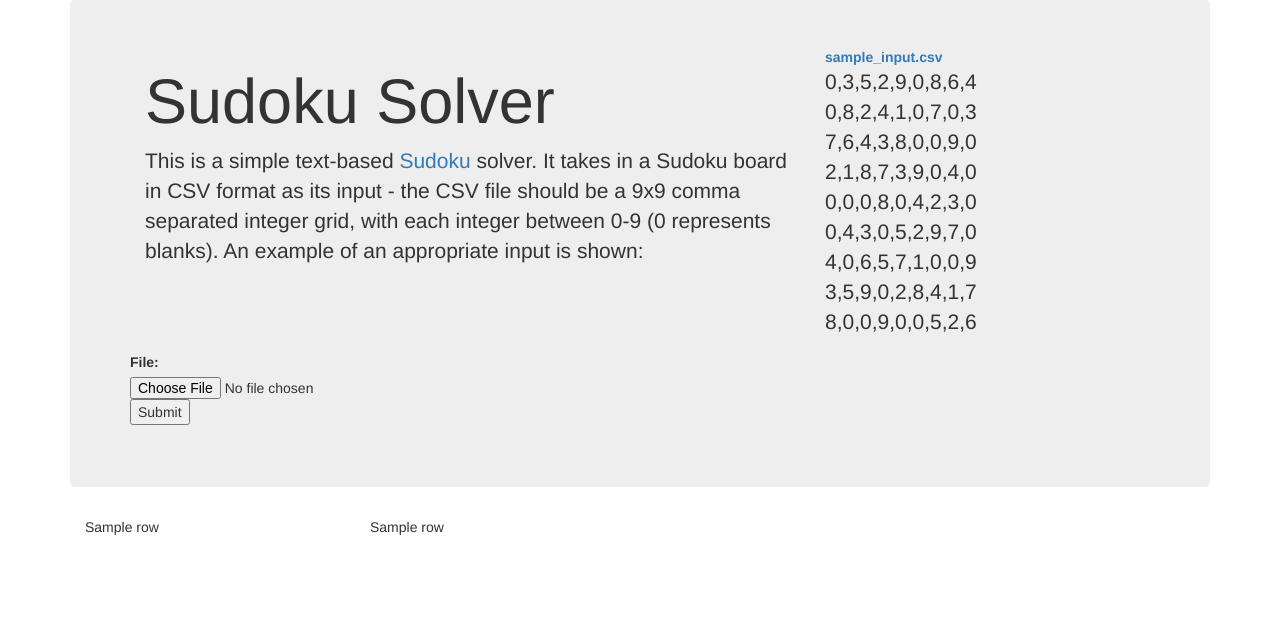
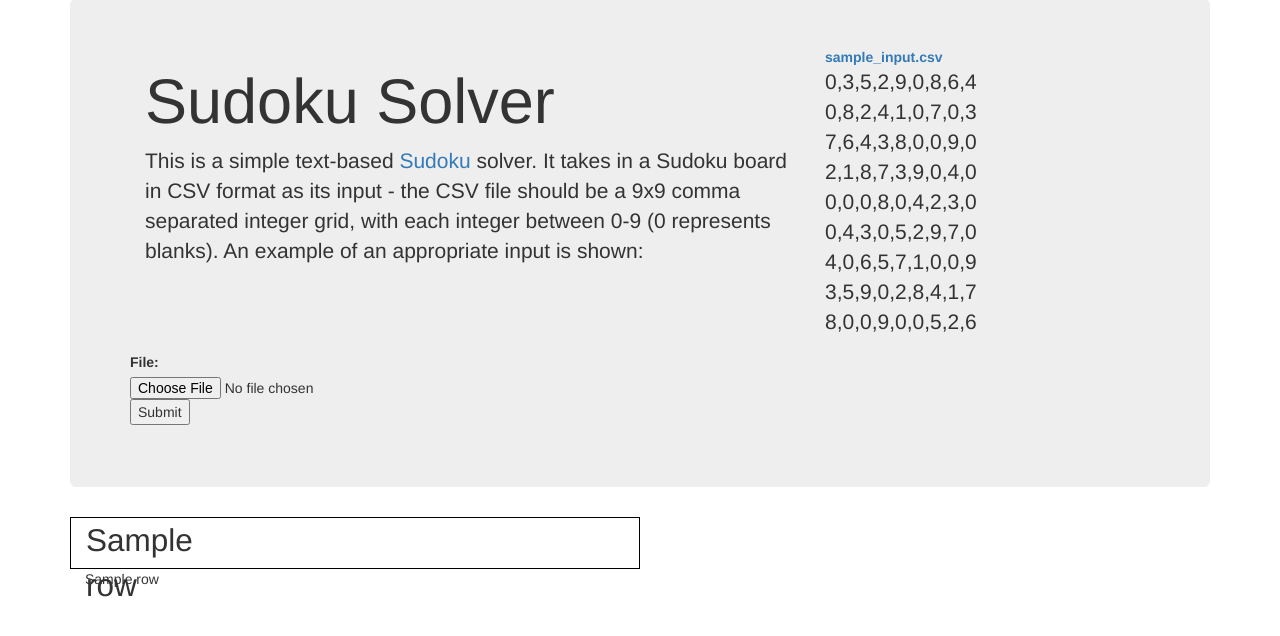
Before and after one commit to hyperbit/sudoku-solver-app, a Django app: template sudoku/templates/sudoku/index.html in a window 1280 px wide. Shown: the part 71-707 px from the top of the page. Run offline with Django 3.2, Linux system fonts and the light colour scheme; tables that the repository leaves empty hold one stand-in row (values such as "Sample post"); the template is opened without the code that fills it: values that come from a table or form of the project are taken from there, most other values are stand-ins (such as "Sample title", 1, 10 or a date in 2020); some libraries are stand-ins or nearby versions.

Commit message:
displays sudoku board

```diff
--- a/sudoku/static/sudoku/css/style.css
+++ b/sudoku/static/sudoku/css/style.css
@@ -1,3 +1,23 @@
 body {
   padding: 50px 0 50px 0;
 }
+
+.sudoku-board {
+  border: black solid 1px;
+}
+
+.sudoku-region {
+  border: red solid 1px;
+}
+
+.sudoku-cell {
+  /*border: green solid 1px;*/
+  width: 50px;
+  height: 50px;
+  font-size: 2.25em;
+  text-align: center;
+}
+
+.cell-3, .cell-6 {
+  border-right: black solid 1px;
+}
--- a/sudoku/templates/sudoku/index.html
+++ b/sudoku/templates/sudoku/index.html
@@ -3,20 +3,47 @@
 {% block content %}
 
 
-<div class="col-md-3">
-  {% if board and board != -1 %}
-    {% for row in board %}
-      {{ row }}
-      <br>
-    {% endfor %}
-  {% endif %}
+
+{% if board and board != -1 %}
+<div class="row">
+  <div class="col-md-12">
+    <div class="sudoku-board col-md-6">
+
+
+        {% for row in board %}
+          {% if forloop.counter|divisibleby:"3" %}
+            {% if forloop.counter == 9 %}
+              <div class="row">
+            {% else %}
+              <div class="row" style="border-bottom: solid black 1px;">
+            {% endif %}
+          {% else %}
+            <div class="row">
+          {% endif %}
+              {% for i in row %}
+                  <div class="sudoku-cell col-md-4 cell-{{ forloop.counter }}">
+                    {{ i }}
+                  </div>
+              {% endfor %}
+            </div>
+        {% endfor %}
+
+
+    </div>
+  </div>
 </div>
+{% endif %}
+
+
+
 
 <div class="col-md-3">
   {% if solution and solution != -1 %}
     {% for row in solution %}
-      {{ row }}
+      {% for c in row %}
+        {{ c }}
       <br>
+      {% endfor %}
     {% endfor %}
   {% endif %}
 </div>
--- a/sudoku/views.py
+++ b/sudoku/views.py
@@ -1,6 +1,5 @@
 from django.http import HttpResponse, HttpResponseRedirect
 from django.shortcuts import get_object_or_404, render
-
 
 from django import forms
 
```
